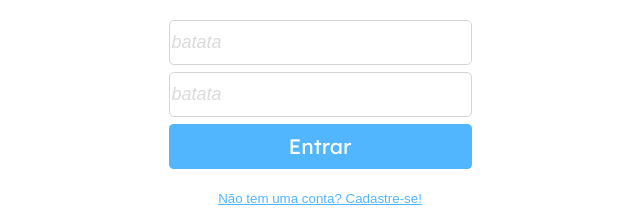
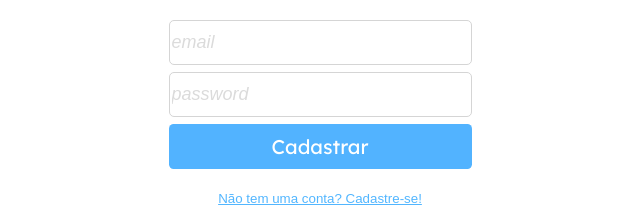
Before and after one commit to juan-sued/projeto10-trackit, a React app: page / in a window 1280 px wide. Shown: the part 330-552 px from the top of the page, 320-960 px from the left. Built offline with nearby package versions, Linux system fonts and the light colour scheme.

Commit message:
versão com login pronto

```diff
--- a/public/index.html
+++ b/public/index.html
@@ -2,14 +2,14 @@
 <html lang="pt-br">
   <head>
     <meta charset="utf-8" />
-    <meta name="viewport" content="width=device-width, initial-scale=1" /
-    >
-    <link rel="icon" type="image/x-icon" href="../src/assets/favicon.jpeg">
-
+    <meta name="viewport" content="width=device-width, initial-scale=1" />
+    <link rel="icon" type="image/x-icon" href="./favicon.jpeg">
     <title>Trackit</title>
   </head>
   <body>
 
     <div class="root"></div>
+    <script src="https://unpkg.com/ionicons@5.4.0/dist/ionicons.js"></script>
+
   </body>
 </html>
--- a/src/components/Login_Page/InputsLogin.js
+++ b/src/components/Login_Page/InputsLogin.js
@@ -1,19 +1,110 @@
 import styled from 'styled-components';
-import { Link } from 'react-router-dom';
+//import css
+import { useState } from 'react';
+import { useNavigate } from 'react-router-dom';
+import { ThreeDots } from 'react-loader-spinner';
+//import react
+import axios from 'axios';
+//import axios
+export default function InputsLogin() {
+  const URL = 'https://mock-api.bootcamp.respondeai.com.br/api/v2/trackit/auth/login';
 
-export default function InputsLogin() {
+  const navigate = useNavigate();
+
+  const [stateButton, setStateButton] = useState('habilitado');
+  const [inputEmail, setInputEmail] = useState('');
+  const [inputPassword, setInputPassword] = useState('');
+  const [objLogin, setObjLogin] = useState({
+    email: '',
+    password: ''
+  });
+  function login(event) {
+    event.preventDefault();
+    setStateButton('loading');
+    // ===
+    objLogin.email = inputEmail;
+    objLogin.password = inputPassword;
+    // ===
+    const provobjLogin = { ...objLogin };
+    setObjLogin(provobjLogin);
+
+    const promise = axios.post(URL, objLogin);
+
+    promise.then(promise => {
+      navigate('../habitos', { replace: true });
+      console.log('respondeu erro: ', promise.data);
+    });
+    promise.catch(err => {
+      setStateButton('err');
+      console.log('respondeu erro: ', err);
+    });
+    setInputEmail('');
+    setInputPassword('');
+  }
+  if (stateButton === 'err' && inputEmail.length > 0) {
+    setStateButton('habilitado');
+  }
   return (
     <ContainerFormClass>
-      <form>
-        <InputClass placeholder="batata" type="text" />
-        <InputClass placeholder="batata" type="text" />
-        <Link to={`/habitos`}>
-          <button>Entrar</button>
-        </Link>
+      <form onSubmit={login}>
+        <InputClass
+          placeholder="email"
+          type="email"
+          value={inputEmail}
+          onChange={e => setInputEmail(e.target.value)}
+          required
+        />
+        <InputClass
+          placeholder="password"
+          type="text"
+          value={inputPassword}
+          onChange={e => setInputPassword(e.target.value)}
+          required
+        />
+
+        <LoginButton
+          fontsize={stateButton === 'err' ? '14px' : '20px'}
+          backgroundcolor={
+            stateButton === 'err'
+              ? '#d4d4d4'
+              : stateButton === 'loading'
+              ? '#52B6FF'
+              : '#52B3FF'
+          }
+          type="submit"
+        >
+          {stateButton === 'err' ? (
+            'Email ou/e senha inválido(s)!'
+          ) : stateButton === 'loading' ? (
+            <ContainerLoading>
+              <ThreeDots color="white" height={40} width={40} />
+            </ContainerLoading>
+          ) : (
+            'Cadastrar'
+          )}
+        </LoginButton>
       </form>
     </ContainerFormClass>
   );
 }
+const ContainerLoading = styled.div`
+  display: flex;
+  justify-content: center;
+  align-items: center;
+  width: 100%;
+  min-height: 20px;
+`;
+
+const LoginButton = styled.button`
+  width: 303px;
+  height: 45px;
+  background: ${props => props.backgroundcolor};
+  border-radius: 4.63636px;
+  border: none;
+  font-size: ${props => props.fontsize};
+  color: white;
+  font-family: 'Lexend Deca', sans-serif;
+`;
 
 const ContainerFormClass = styled.div`
   display: flex;
@@ -30,16 +121,6 @@
     align-items: center;
     height: 155px;
   }
-  button {
-    width: 303px;
-    height: 45px;
-    background: #52b6ff;
-    border-radius: 4.63636px;
-    border: none;
-    font-size: 20.976px;
-    color: white;
-    font-family: 'Lexend Deca', sans-serif;
-  }
 `;
 
 const InputClass = styled.input`
--- a/src/components/Register_Page/InputRegister.js
+++ b/src/components/Register_Page/InputRegister.js
@@ -44,13 +44,11 @@
     });
     promise.catch(err => {
       setStateButton('err');
-      console.log('respondeu erro: ', err);
     });
     setInputEmail('');
     setInputName('');
     setInputImage('');
     setInputPassword('');
-    console.log(objNewRegister);
   }
 
   if (stateButton === 'err' && inputEmail.length > 0) {
```
Also changed, not shown: public/favicon.jpeg (added), src/assets/favicon.jpeg (deleted), src/assets/planodefundo.png (deleted), src/assets/planodefundo.webp (deleted).
